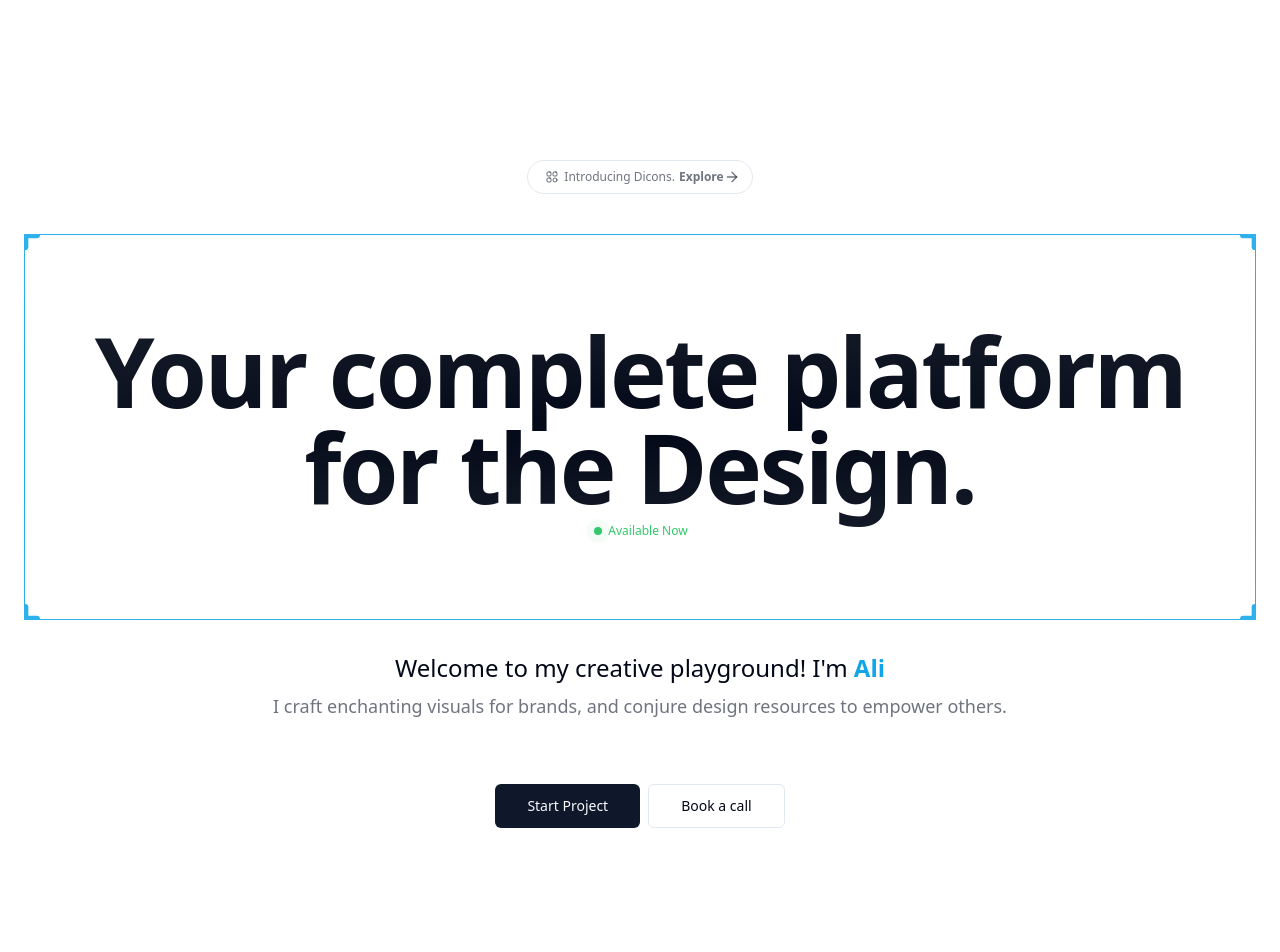
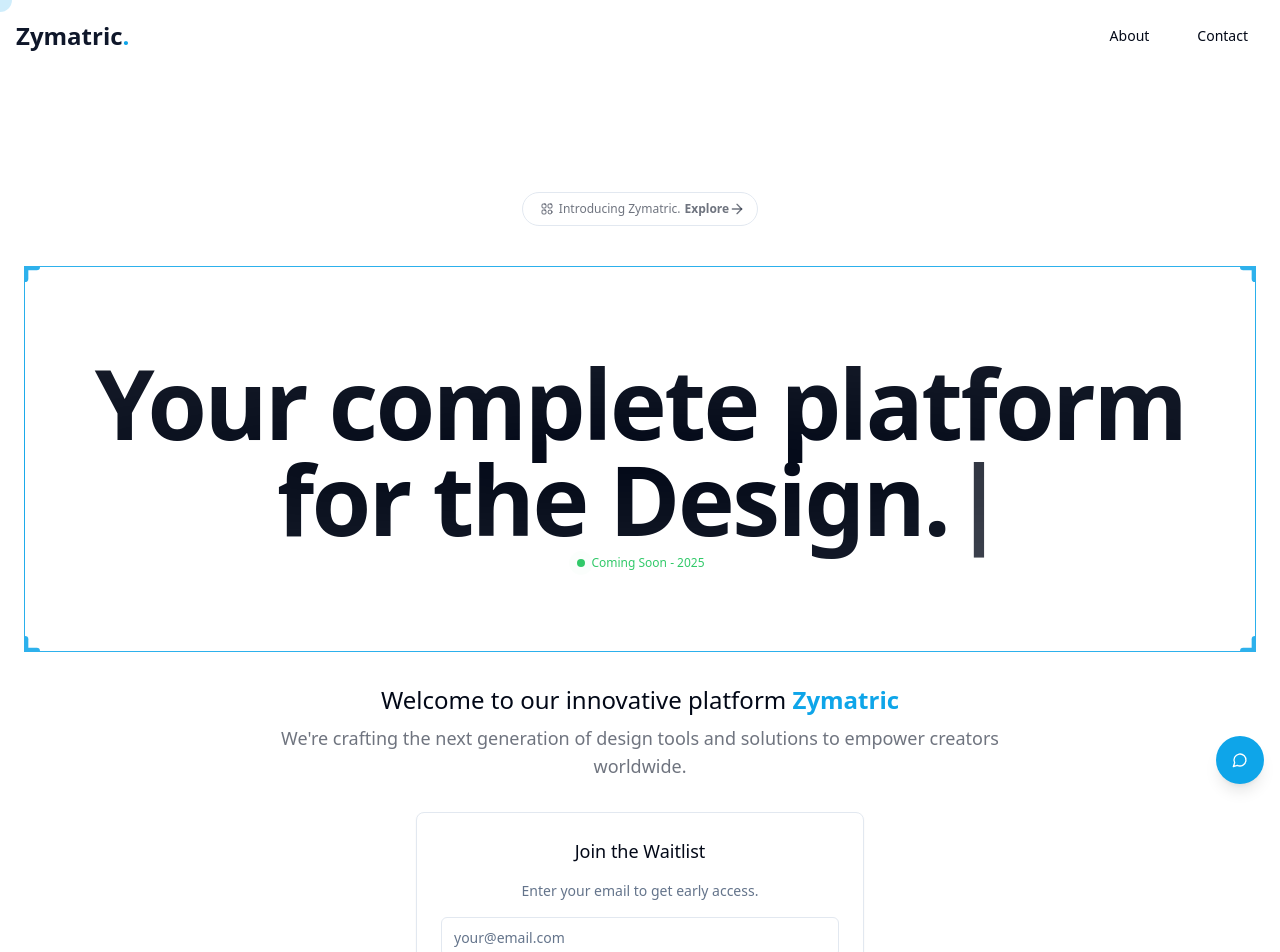
Before and after one commit to kshitizjangra/canvas-wave-artist, a React (Vite) app: page / in a window 1280 px wide. Shown: the top 952 px of the page. Before the commit the page ends 880 px from the top, so only its background shows below. Built offline with nearby package versions, Linux system fonts and the light colour scheme.

Commit message:
Update hero section with new features
Update the hero section with typewriter effect, waitlist functionality, Zymatric logo, and chatbot toggle.

```diff
--- /dev/null
+++ b/src/components/ChatbotToggle.tsx
@@ -0,0 +1,41 @@
+
+import { useState } from "react";
+import { Button } from "@/components/ui/button";
+import { MessageCircle, X } from "lucide-react";
+import { useToast } from "@/hooks/use-toast";
+
+export function ChatbotToggle() {
+  const [isOpen, setIsOpen] = useState(false);
+  const { toast } = useToast();
+
+  const toggleChatbot = () => {
+    if (!isOpen) {
+      toast({
+        title: "Chatbot",
+        description: "The chatbot feature will be available soon!",
+      });
+    }
+    setIsOpen(!isOpen);
+  };
+
+  return (
+    <div className="fixed bottom-4 right-4 z-50">
+      <Button
+        onClick={toggleChatbot}
+        size="icon"
+        className="h-12 w-12 rounded-full shadow-lg hover:bg-ali/90 bg-ali text-white"
+      >
+        {isOpen ? <X size={24} /> : <MessageCircle size={24} />}
+      </Button>
+
+      {isOpen && (
+        <div className="absolute bottom-16 right-0 w-80 rounded-lg border bg-card p-4 shadow-lg">
+          <h3 className="mb-2 font-semibold">Zymatric Assistant</h3>
+          <p className="text-sm text-muted-foreground">
+            Our chatbot is currently under development. Stay tuned for an enhanced support experience!
+          </p>
+        </div>
+      )}
+    </div>
+  );
+}
--- /dev/null
+++ b/src/components/Footer.tsx
@@ -0,0 +1,12 @@
+
+import React from "react";
+
+export function Footer() {
+  const currentYear = new Date().getFullYear();
+
+  return (
+    <footer className="mt-auto py-6 text-center text-sm text-muted-foreground">
+      <p>© {currentYear} Zymatric. All rights reserved.</p>
+    </footer>
+  );
+}
--- a/src/components/Hero.tsx
+++ b/src/components/Hero.tsx
@@ -6,6 +6,9 @@ import { Link } from "react-router-dom";
 import { renderCanvas } from "@/components/ui/canvas";
 import { DIcons } from "@/components/DIcons";
 import { Button } from "@/components/ui/button";
+import { Typewriter } from "@/components/Typewriter";
+import { WaitlistForm } from "@/components/WaitlistForm";
+import { Logo } from "@/components/Logo";
 
 export function Hero() {
   useEffect(() => {
@@ -13,11 +16,23 @@ export function Hero() {
   }, []);
 
   return (
-    <section id="home">
-      <div className="animation-delay-8 animate-fadeIn mt-20 flex flex-col items-center justify-center px-4 text-center md:mt-20">
-        <div className="z-10 mb-6 mt-10 sm:justify-center md:mb-4 md:mt-20">
+    <section id="home" className="min-h-screen flex flex-col">
+      <header className="z-10 p-4 flex justify-between items-center">
+        <Logo />
+        <div className="flex items-center gap-4">
+          <Link to="/about">
+            <Button variant="ghost">About</Button>
+          </Link>
+          <Link to="/contact">
+            <Button variant="ghost">Contact</Button>
+          </Link>
+        </div>
+      </header>
+
+      <div className="animation-delay-8 animate-fadeIn mt-10 flex flex-col items-center justify-center px-4 text-center md:mt-20 flex-grow">
+        <div className="z-10 mb-6 mt-10 sm:justify-center md:mb-4 md:mt-10">
           <div className="relative flex items-center whitespace-nowrap rounded-full border bg-popover px-3 py-1 text-xs leading-6 text-primary/60">
-            <DIcons.Shapes className="h-5 p-1" /> Introducing Dicons.
+            <DIcons.Shapes className="h-5 p-1" /> Introducing Zymatric.
             <Link
               to="/products/dicons"
               className="hover:text-ali ml-1 flex items-center font-semibold"
@@ -51,41 +66,55 @@ export function Hero() {
                   strokeWidth={4}
                   className="text-ali absolute -bottom-5 -right-5 h-10 w-10"
                 />
-                Your complete platform for the Design.
+                <Typewriter
+                  text={[
+                    "Your complete platform for the Design.",
+                    "Innovative solutions for tomorrow.",
+                    "Transforming ideas into reality.",
+                    "The future of technology is here."
+                  ]}
+                  delay={100}
+                  loop={true}
+                />
               </h1>
               <div className="flex items-center justify-center gap-1">
                 <span className="relative flex h-3 w-3 items-center justify-center">
                   <span className="absolute inline-flex h-full w-full animate-ping rounded-full bg-green-500 opacity-75"></span>
                   <span className="relative inline-flex h-2 w-2 rounded-full bg-green-500"></span>
                 </span>
-                <p className="text-xs text-green-500">Available Now</p>
+                <p className="text-xs text-green-500">Coming Soon - 2025</p>
               </div>
             </div>
           </div>
 
           <h1 className="mt-8 text-2xl md:text-2xl">
-            Welcome to my creative playground! I&#39;m{" "}
-            <span className="text-ali font-bold">Ali </span>
+            Welcome to our innovative platform{" "}
+            <span className="text-ali font-bold">Zymatric</span>
           </h1>
 
-          <p className="md:text-md mx-auto mb-16 mt-2 max-w-2xl px-6 text-sm text-primary/60 sm:px-6 md:max-w-4xl md:px-20 lg:text-lg">
-            I craft enchanting visuals for brands, and conjure design resources
-            to empower others.
+          <p className="md:text-md mx-auto mb-8 mt-2 max-w-2xl px-6 text-sm text-primary/60 sm:px-6 md:max-w-4xl md:px-20 lg:text-lg">
+            We're crafting the next generation of design tools and solutions to empower creators worldwide.
           </p>
+
+          <div className="mx-auto max-w-md mb-8">
+            <WaitlistForm />
+          </div>
+
           <div className="flex justify-center gap-2">
             <Link to="/dashboard">
               <Button variant="default" size="lg">
-                Start Project
+                Learn More
               </Button>
             </Link>
-            <a href="https://cal.com/aliimam/designali" target="_blank" rel="noreferrer">
+            <a href="https://cal.com/zymatric/demo" target="_blank" rel="noreferrer">
               <Button variant="outline" size="lg">
-                Book a call
+                Book a Demo
               </Button>
             </a>
           </div>
         </div>
       </div>
+
       <canvas
         className="bg-skin-base pointer-events-none absolute inset-0 mx-auto"
         id="canvas"
--- /dev/null
+++ b/src/components/Logo.tsx
@@ -0,0 +1,35 @@
+
+import { useEffect, useState } from "react";
+
+export function Logo() {
+  const [cursorPosition, setCursorPosition] = useState({ x: 0, y: 0 });
+
+  useEffect(() => {
+    const updateCursorPosition = (e: MouseEvent) => {
+      setCursorPosition({ x: e.clientX, y: e.clientY });
+    };
+
+    window.addEventListener('mousemove', updateCursorPosition);
+
+    return () => {
+      window.removeEventListener('mousemove', updateCursorPosition);
+    };
+  }, []);
+
+  return (
+    <div className="relative z-20">
+      <h1 className="text-2xl font-bold text-primary">
+        Zymatric
+        <span className="text-ali">.</span>
+      </h1>
+      <div
+        className="pointer-events-none fixed z-50 h-6 w-6 -translate-x-1/2 -translate-y-1/2 rounded-full bg-ali/20 duration-100 ease-linear"
+        style={{
+          left: `${cursorPosition.x}px`,
+          top: `${cursorPosition.y}px`,
+          transform: `translate(-50%, -50%)`,
+        }}
+      />
+    </div>
+  );
+}
--- /dev/null
+++ b/src/components/Typewriter.tsx
@@ -0,0 +1,51 @@
+
+import { useEffect, useState } from "react";
+
+interface TypewriterProps {
+  text: string[];
+  delay?: number;
+  loop?: boolean;
+}
+
+export function Typewriter({ text, delay = 100, loop = true }: TypewriterProps) {
+  const [currentTextIndex, setCurrentTextIndex] = useState(0);
+  const [currentText, setCurrentText] = useState("");
+  const [isDeleting, setIsDeleting] = useState(false);
+
+  useEffect(() => {
+    let timeout: NodeJS.Timeout;
+
+    // Handle the typing and deleting effect
+    if (isDeleting) {
+      if (currentText.length > 0) {
+        timeout = setTimeout(() => {
+          setCurrentText(currentText.slice(0, -1));
+        }, delay / 2);
+      } else {
+        setIsDeleting(false);
+        setCurrentTextIndex((currentTextIndex + 1) % text.length);
+      }
+    } else {
+      const fullText = text[currentTextIndex];
+      if (currentText.length < fullText.length) {
+        timeout = setTimeout(() => {
+          setCurrentText(fullText.slice(0, currentText.length + 1));
+        }, delay);
+      } else {
+        // Pause at the end of typing before starting to delete
+        timeout = setTimeout(() => {
+          setIsDeleting(true);
+        }, 2000);
+      }
+    }
+
+    return () => clearTimeout(timeout);
+  }, [currentText, currentTextIndex, isDeleting, text, delay, loop]);
+
+  return (
+    <span className="inline-block">
+      {currentText}
+      <span className="animate-pulse ml-1">|</span>
+    </span>
+  );
+}
--- /dev/null
+++ b/src/components/WaitlistForm.tsx
@@ -0,0 +1,107 @@
+
+import { useState } from "react";
+import { Button } from "@/components/ui/button";
+import { Input } from "@/components/ui/input";
+import { useToast } from "@/hooks/use-toast";
+
+export function WaitlistForm() {
+  const [email, setEmail] = useState("");
+  const [accessKey, setAccessKey] = useState("");
+  const [step, setStep] = useState(1);
+  const { toast } = useToast();
+
+  const handleEmailSubmit = (e: React.FormEvent) => {
+    e.preventDefault();
+    if (!email.trim() || !email.includes('@')) {
+      toast({
+        title: "Invalid email",
+        description: "Please enter a valid email address.",
+        variant: "destructive",
+      });
+      return;
+    }
+
+    toast({
+      title: "Thanks for showing interest!",
+      description: "You will soon get access. Check your email for updates.",
+    });
+
+    setStep(2);
+  };
+
+  const handleKeySubmit = (e: React.FormEvent) => {
+    e.preventDefault();
+    if (!accessKey.trim()) {
+      toast({
+        title: "Access Key Required",
+        description: "Please enter your access key.",
+        variant: "destructive",
+      });
+      return;
+    }
+
+    // Here you would normally validate the key against a database
+    // For now, we'll just show a success message
+    toast({
+      title: "Success!",
+      description: "Your access key has been verified. Welcome to Zymatric!",
+    });
+
+    setStep(3);
+  };
+
+  return (
+    <div className="w-full max-w-md rounded-lg border bg-card p-6 shadow-sm">
+      {step === 1 && (
+        <form onSubmit={handleEmailSubmit} className="space-y-4">
+          <h3 className="text-lg font-medium">Join the Waitlist</h3>
+          <p className="text-sm text-muted-foreground">Enter your email to get early access.</p>
+
+          <div className="space-y-2">
+            <Input
+              type="email"
+              placeholder="your@email.com"
+              value={email}
+              onChange={(e) => setEmail(e.target.value)}
+              required
+            />
+          </div>
+
+          <Button type="submit" className="w-full">Join Waitlist</Button>
+        </form>
+      )}
+
+      {step === 2 && (
+        <form onSubmit={handleKeySubmit} className="space-y-4">
+          <h3 className="text-lg font-medium">Enter Access Key</h3>
+          <p className="text-sm text-muted-foreground">
+            If you have received an access key in your email, enter it below.
+          </p>
+
+          <div className="space-y-2">
+            <Input
+              type="text"
+              placeholder="Your access key"
+              value={accessKey}
+              onChange={(e) => setAccessKey(e.target.value)}
+              required
+            />
+          </div>
+
+          <Button type="submit" className="w-full">Verify Key</Button>
+        </form>
+      )}
+
+      {step === 3 && (
+        <div className="space-y-4 text-center">
+          <h3 className="text-lg font-medium">Welcome to Zymatric!</h3>
+          <p className="text-sm text-muted-foreground">
+            Your access has been confirmed. Start exploring our platform.
+          </p>
+
+          <Button className="w-full">Get Started</Button>
+        </div>
+      )}
+    </div>
+  );
+}
--- a/src/pages/Index.tsx
+++ b/src/pages/Index.tsx
@@ -1,10 +1,14 @@
 
 import { Hero } from "@/components/Hero";
+import { Footer } from "@/components/Footer";
+import { ChatbotToggle } from "@/components/ChatbotToggle";
 
 const Index = () => {
   return (
-    <div className="min-h-screen bg-background">
+    <div className="min-h-screen bg-background flex flex-col">
       <Hero />
+      <Footer />
+      <ChatbotToggle />
     </div>
   );
 };
```
